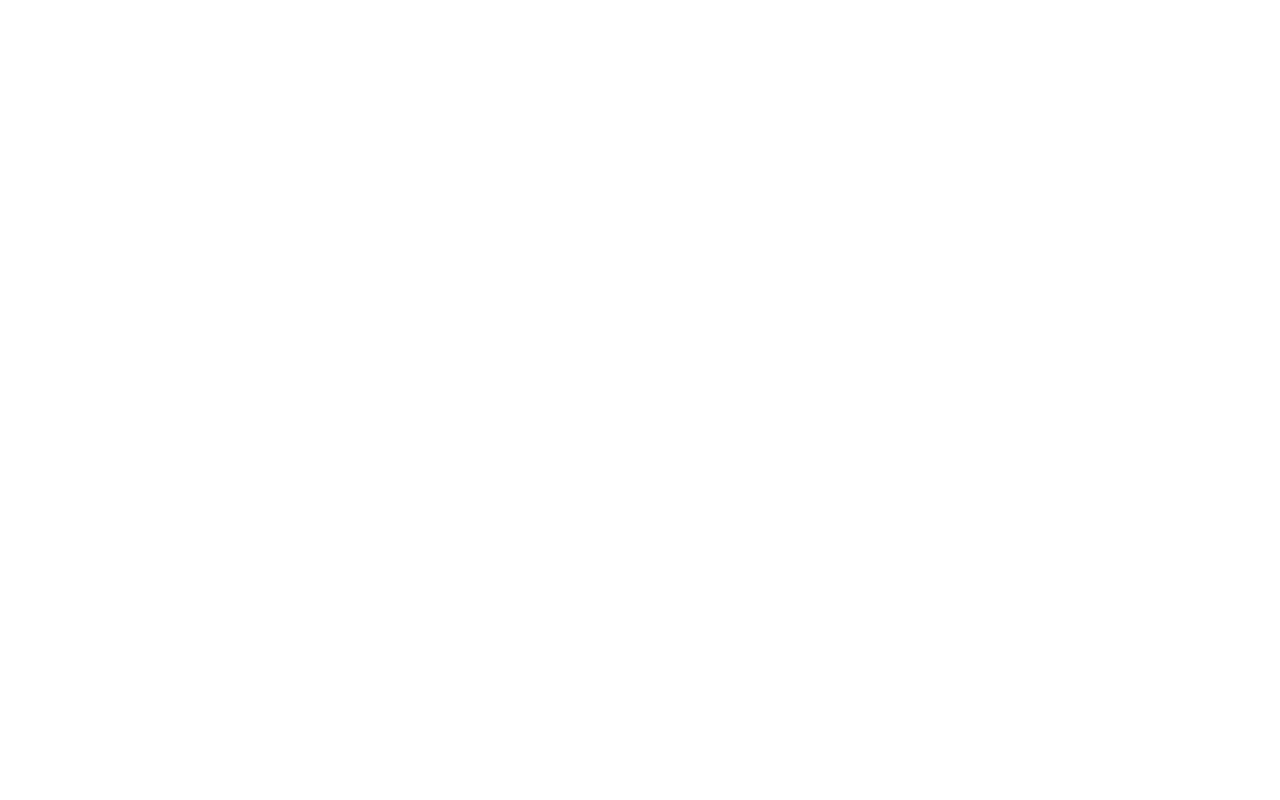
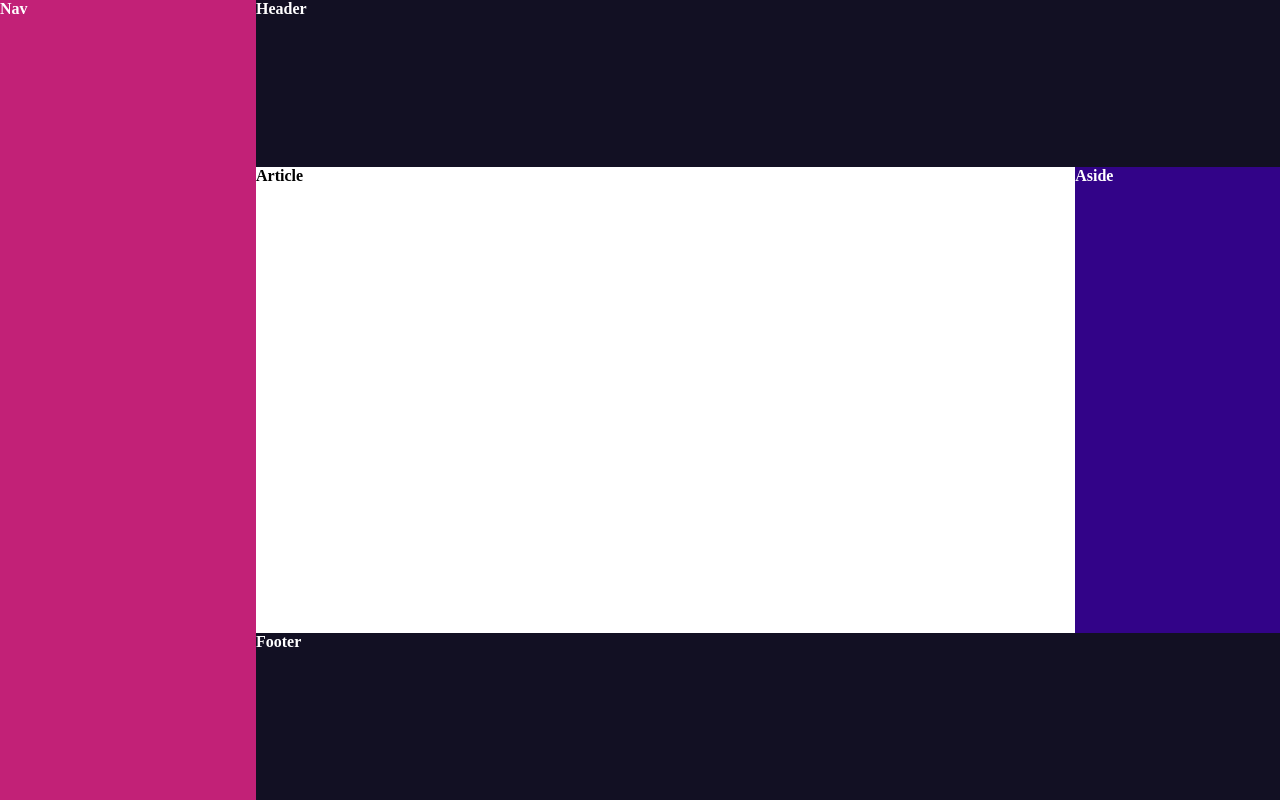
Before and after one commit to aygenyucel/w5-d3-flexbox, a plain HTML site: page ex2/index.html in a window 1280 px wide. Drawn offline with Linux system fonts and the light colour scheme.

Commit message:
Added layout 2

```diff
--- a/ex2/index.html
+++ b/ex2/index.html
@@ -7,5 +7,17 @@
     <link rel="stylesheet" href="./styles.css" />
     <title>Flexbox Exercise 2</title>
   </head>
-  <body></body>
+  <body>
+    <div class="container">
+      <nav>Nav</nav>
+      <div class="container-right">
+        <header>Header</header>
+        <div class="middle-section">
+          <article>Article</article>
+          <aside>Aside</aside>
+        </div>
+        <footer>Footer</footer>
+      </div>
+    </div>
+  </body>
 </html>
--- a/ex2/styles.css
+++ b/ex2/styles.css
@@ -0,0 +1,73 @@
+/* nav {
+    background-color: #c22177;
+  }
+
+  header {
+    background-color: #121023;
+  }
+
+  article {
+    background-color: #ffffff;
+    color: black;
+  }
+
+  footer {
+    background-color: #121023;
+  }
+
+  aside {
+    background-color: #320388;
+  } */
+
+.html,
+body {
+  margin: 0;
+  width: 100%;
+}
+
+.container {
+  display: flex;
+  flex-direction: row;
+  color: white;
+  min-height: 100vh;
+  font-weight: 600;
+}
+
+.container-right {
+  display: flex;
+  flex-direction: column;
+  flex-basis: 80%;
+}
+
+.middle-section {
+  display: flex;
+  flex-direction: row;
+  flex-grow: 3;
+}
+
+nav {
+  background-color: #c22177;
+  flex-grow: 1;
+  flex-basis: 20%;
+}
+
+header {
+  background-color: #121023;
+  flex-grow: 1;
+}
+
+article {
+  background-color: #ffffff;
+  color: black;
+  width: 80%;
+}
+
+footer {
+  background-color: #121023;
+  flex-grow: 1;
+}
+
+aside {
+  background-color: #320388;
+  width: 20%;
+}
```
